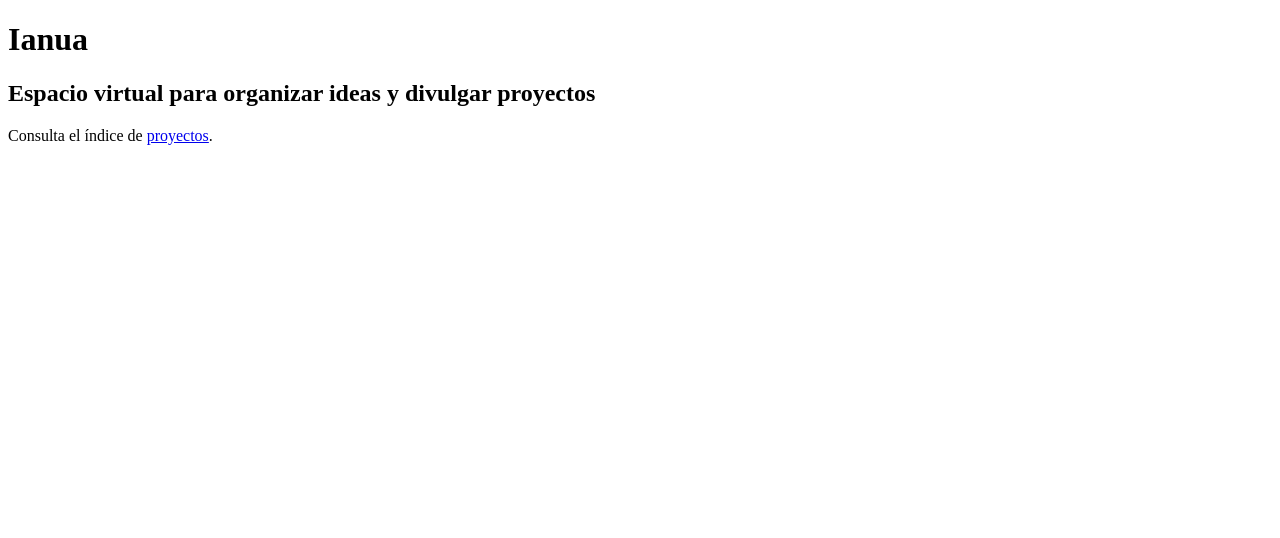
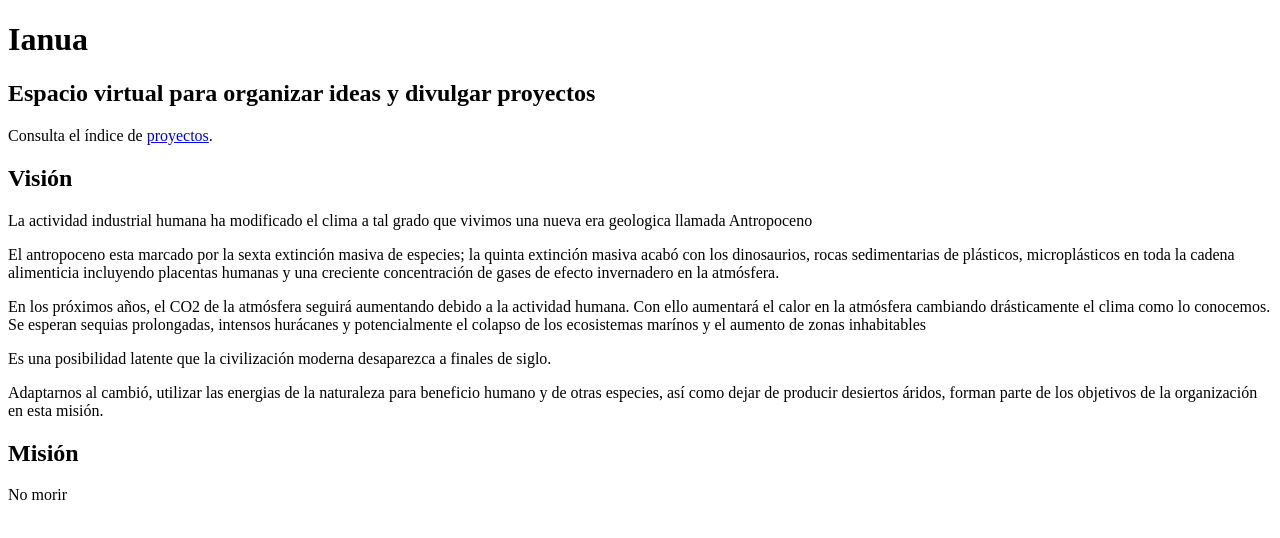
Before and after one commit to ianua-ce/ianua-ce.github.io, a plain HTML site: page index.html in a window 1280 px wide. Drawn offline with Linux system fonts and the light colour scheme.

Commit message:
new: user: Misión y visión de la organización

```diff
--- a/index.html
+++ b/index.html
@@ -16,6 +16,19 @@
 
    <section>
       Consulta el índice de <a href="proyecto/">proyectos</a>.
+   </section>
+
+
+   <section>
+     <h2>Visión</h2>
+     <p>La actividad industrial humana ha modificado el clima a tal grado que vivimos una nueva era geologica llamada Antropoceno</p>
+     <p>El antropoceno esta marcado por la sexta extinción masiva de especies; la quinta extinción masiva acabó con los dinosaurios, rocas sedimentarias de plásticos, microplásticos en toda la cadena alimenticia incluyendo placentas humanas y una creciente concentración de gases de efecto invernadero en la atmósfera.</p>
+     <p>En los próximos años, el CO2 de la atmósfera seguirá aumentando debido a la actividad humana. Con ello aumentará el calor en la atmósfera cambiando drásticamente el clima como lo conocemos. Se esperan sequias prolongadas, intensos hurácanes y potencialmente el colapso de los ecosistemas marínos y el aumento de zonas inhabitables</p>
+     <p>Es una posibilidad latente que la civilización moderna desaparezca a finales de siglo.</p>
+     <p>Adaptarnos al cambió, utilizar las energias de la naturaleza para beneficio humano y de otras especies, así como dejar de producir desiertos áridos, forman parte de los objetivos de la organización en esta misión. </p>
+
+     <h1>Misión</h1>
+     <p>No morir</p>
 
    </section>
 </body>
```
